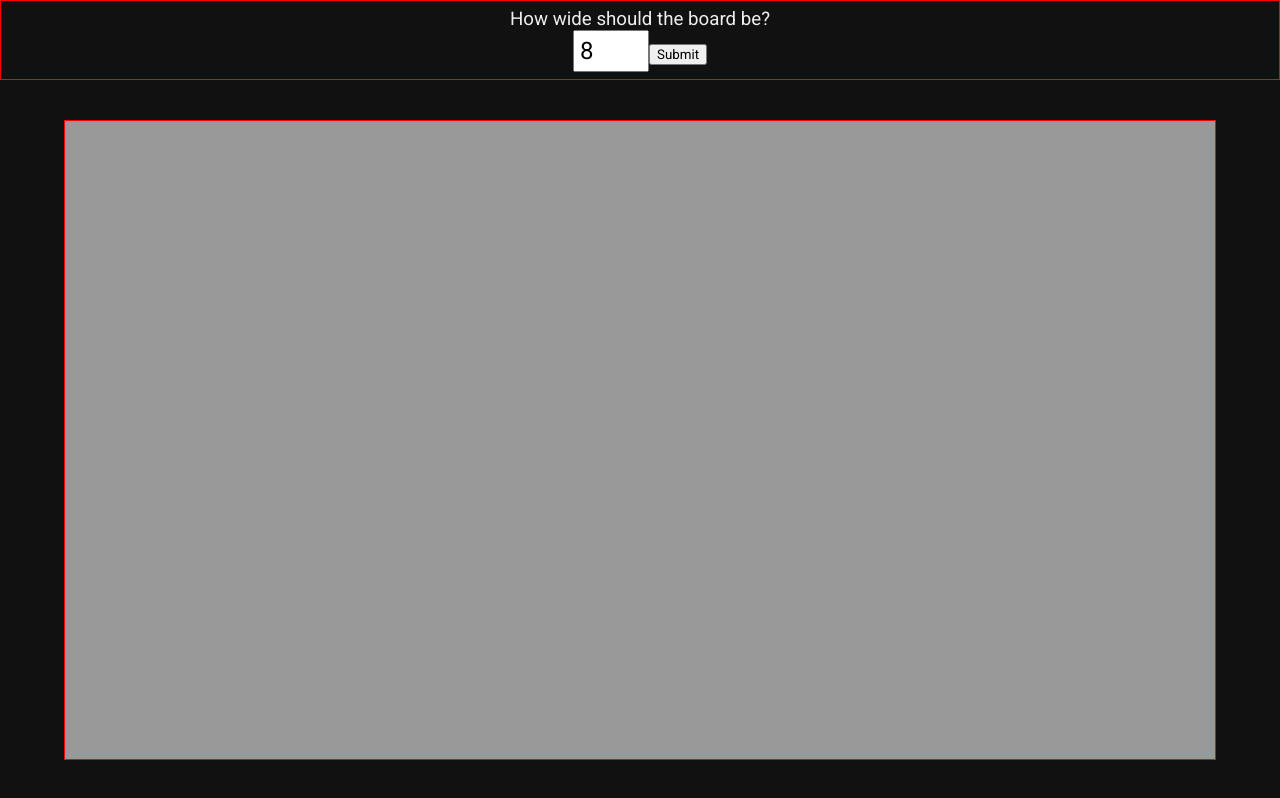
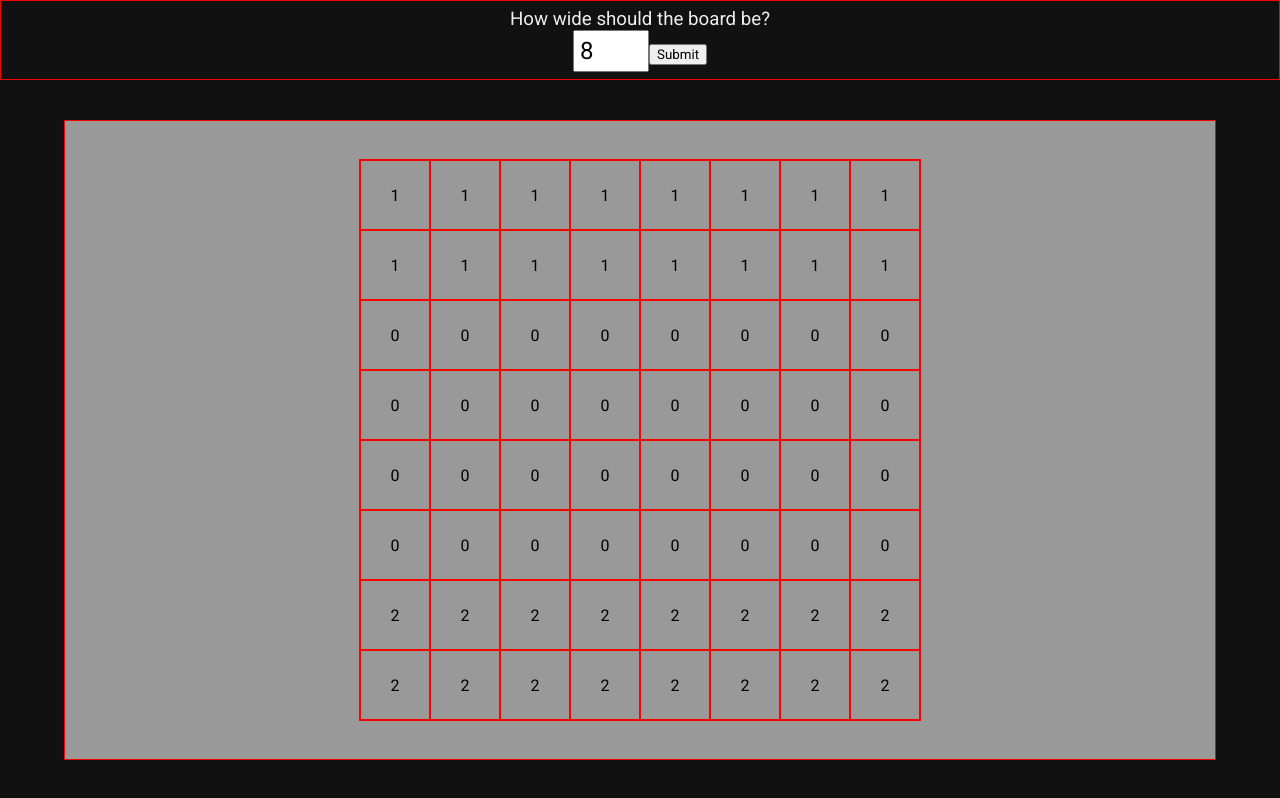
Before and after one commit to PCDSandwichMan/chessboard, a React (Create React App) app in the folder client/: page / in a window 1280 px wide. Built offline with nearby package versions, Linux system fonts and the light colour scheme.

Commit message:
bord is now rendering and just needs styling <aka back to the same point as before with a much more efficient codebase>

```diff
--- a/client/src/components/dashboard/board/Board.jsx
+++ b/client/src/components/dashboard/board/Board.jsx
@@ -1,20 +1,32 @@
-import React, { Component } from "react";
+import React, { useEffect } from "react";
 import "./board.scss";
 
+// - Component
+import Tile from "../tile/Tile";
 // - Redux
 import { connect } from "react-redux";
 
-export class Board extends Component {
-  render() {
-    return (
-      <div className="boardComponent">
-        <p>Board</p>
-      </div>
-    );
-  }
-}
+export const Board = ({ boardState }) => {
+  useEffect(() => {
+    console.log(boardState);
+  }, [boardState]);
 
-const mapStateToProps = (state) => ({});
+  return (
+    <div className="boardComponent">
+      {boardState.map((row, rowIndex) => (
+        <div key={rowIndex} className="board__row">
+          {row.map((column, colIdx) => (
+            <Tile playerValue={column} row={rowIndex} column={colIdx} key={colIdx + rowIndex} />
+          ))}
+        </div>
+      ))}
+    </div>
+  );
+};
+
+const mapStateToProps = (state) => ({
+  boardState: state.game.boardState,
+});
 
 const mapDispatchToProps = {};
 
--- a/client/src/components/dashboard/board/board.scss
+++ b/client/src/components/dashboard/board/board.scss
@@ -1,3 +1,9 @@
+@import "../../../assets/scss/";
+
 .boardComponent {
+  border: 1px solid red;
+}
 
+.board__row {
+  @include F();
 }
--- a/client/src/components/dashboard/tile/Tile.jsx
+++ b/client/src/components/dashboard/tile/Tile.jsx
@@ -1,12 +1,11 @@
-import React, { Component } from "react";
+import React from "react";
+import "./tile.scss";
+
+// - Redux
 import { connect } from "react-redux";
 
-export const Tile = () => {
-  return (
-    <div>
-      <h1>Tile</h1>
-    </div>
-  );
+export const Tile = ({ playerValue, row, column }) => {
+  return <div className="tileComponent">{playerValue}</div>;
 };
 
 const mapStateToProps = (state) => ({});
--- /dev/null
+++ b/client/src/components/dashboard/tile/tile.scss
@@ -0,0 +1,8 @@
+@import "../../../assets/scss/";
+
+.tileComponent {
+  width: 70px;
+  height: 70px;
+  @include F();
+  border: 1px solid red;
+}
--- a/client/src/pages/dashboard/Dashboard.jsx
+++ b/client/src/pages/dashboard/Dashboard.jsx
@@ -1,8 +1,8 @@
-import React, { useState } from "react";
+import React, { useState, useEffect } from "react";
 import "./dashboard.scss";
 
 // - Components
-import Board from "../../old/board/Board";
+import Board from "../../components/dashboard/board/Board";
 
 // - Redux
 import { connect } from "react-redux";
@@ -27,10 +27,12 @@ function Dashboard({ setGameState }) {
         newGameBoard.push(new Array(+rowCount).fill().map((e) => 0));
       }
     }
-    console.log(newGameBoard);
-    return;
-    setGameState(setGameState);
+    setGameState(newGameBoard);
   };
+
+  useEffect(() => {
+    handleSubmit();
+  }, []);
 
   return (
     <div className="dashboardView">
```
